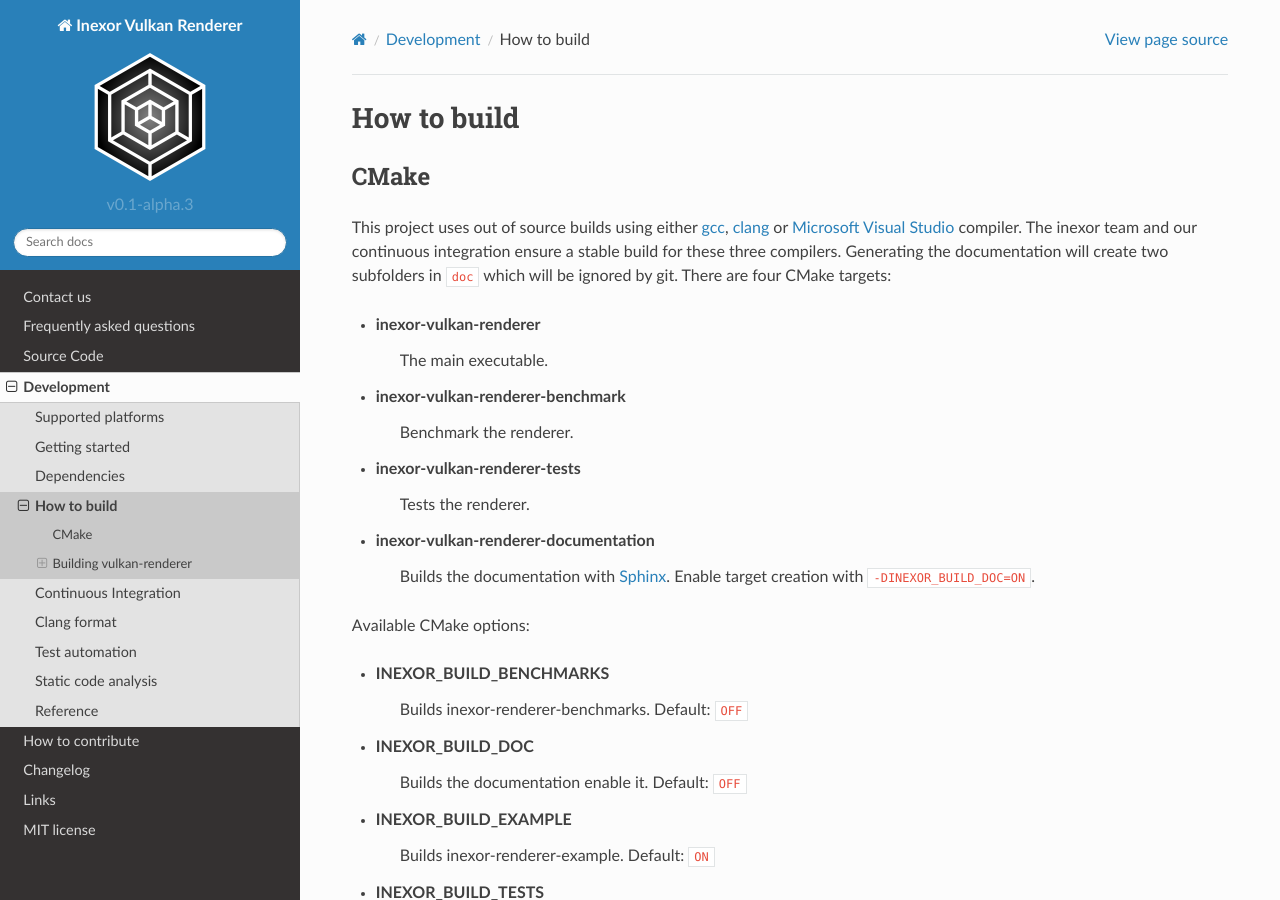
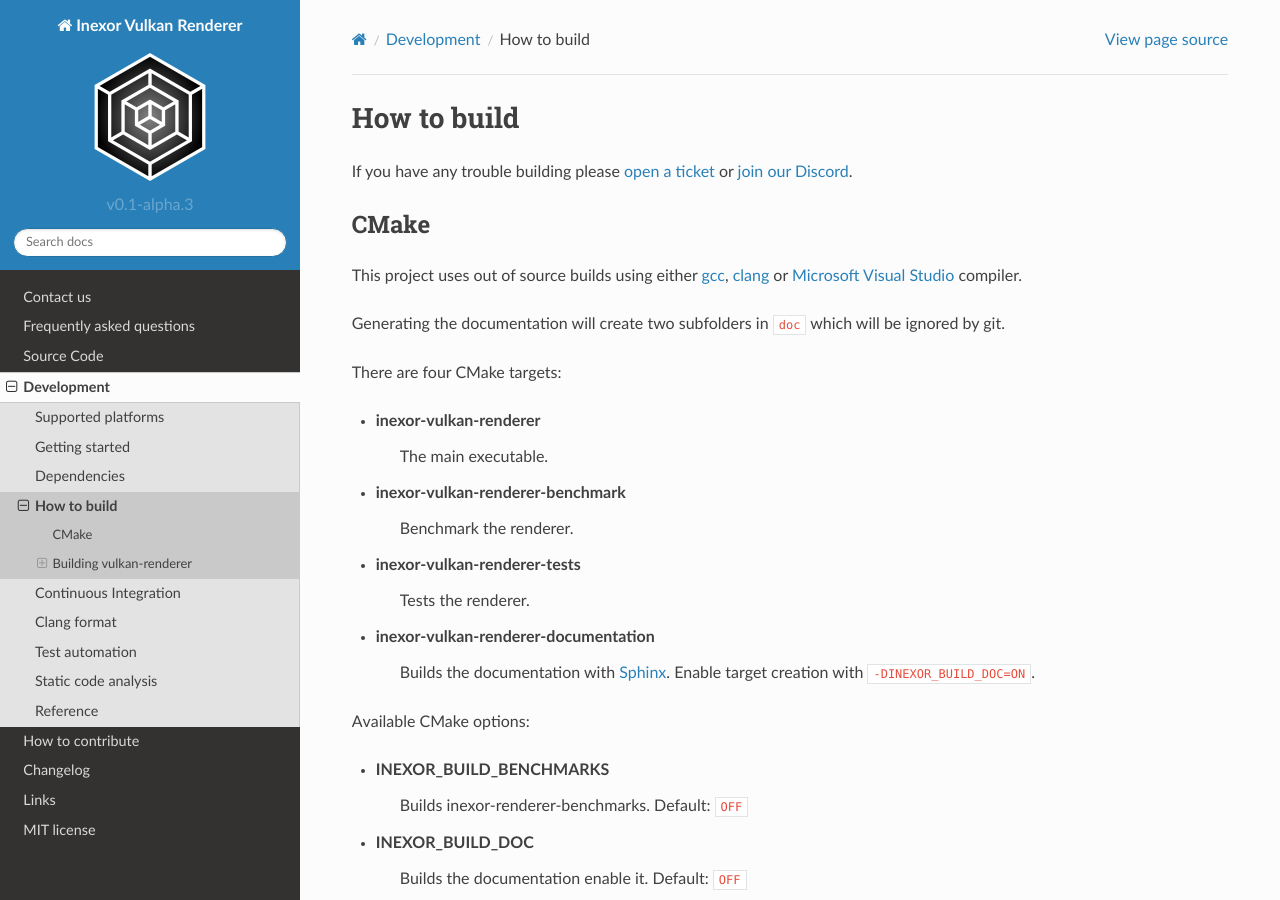
Before and after one commit to inexorgame/vulkan-renderer, a Sphinx documentation site: the page built from documentation/source/development/building.rst, in a window 1280 px wide and 900 px high. Built offline with Sphinx 7.4.7 and the Read the Docs theme 2.0.0, drawn with Linux system fonts in a browser that asks for light colours; pages that are not in the unit, such as notebooks, are missing from menus; part of the change alters nothing that is shown; some of the changed text lies outside the part shown.

Commit message:
[wiki] Updated 'How to build'.
Signed-off-by: Johannes <johannesschneider@outlook.com>

```diff
--- a/documentation/source/development/building.rst
+++ b/documentation/source/development/building.rst
@@ -1,12 +1,16 @@
 How to build
-========
+============
+
+If you have any trouble building please `open a ticket <https://github.com/inexorgame/vulkan-renderer/issues>`__ or `join our Discord <https://discord.com/invite/acUW8k7>`__.
+
 
 CMake
 -----
 
 This project uses out of source builds using either `gcc <https://gcc.gnu.org/>`__, `clang <https://clang.llvm.org/>`__ or `Microsoft Visual Studio <https://visualstudio.microsoft.com/en/downloads/>`__ compiler.
-The inexor team and our continuous integration ensure a stable build for these three compilers.
+
 Generating the documentation will create two subfolders in ``doc`` which will be ignored by git.
+
 There are four CMake targets:
 
 - inexor-vulkan-renderer
@@ -160,13 +164,3 @@ Build and run:
 
     cmake --build build --target inexor-vulkan-renderer-example
     ./build/bin/inexor-vulkan-renderer-example
-
-Mac
-^^^
-
-Currently, we do not support macOS because it would require us to use `MoltenVK <https://github.com/KhronosGroup/MoltenVK>`__ to get Vulkan running on Mac OS.
-
-Android
-^^^^^^^
-
-Currently we do not support Android.
```
